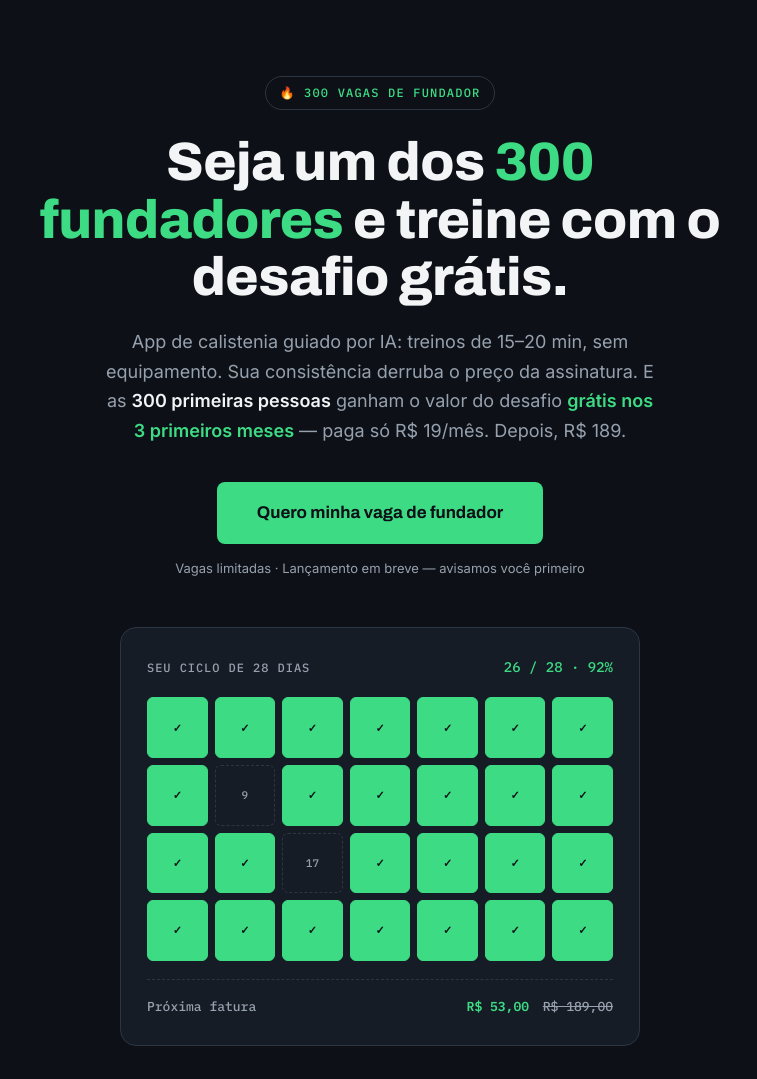
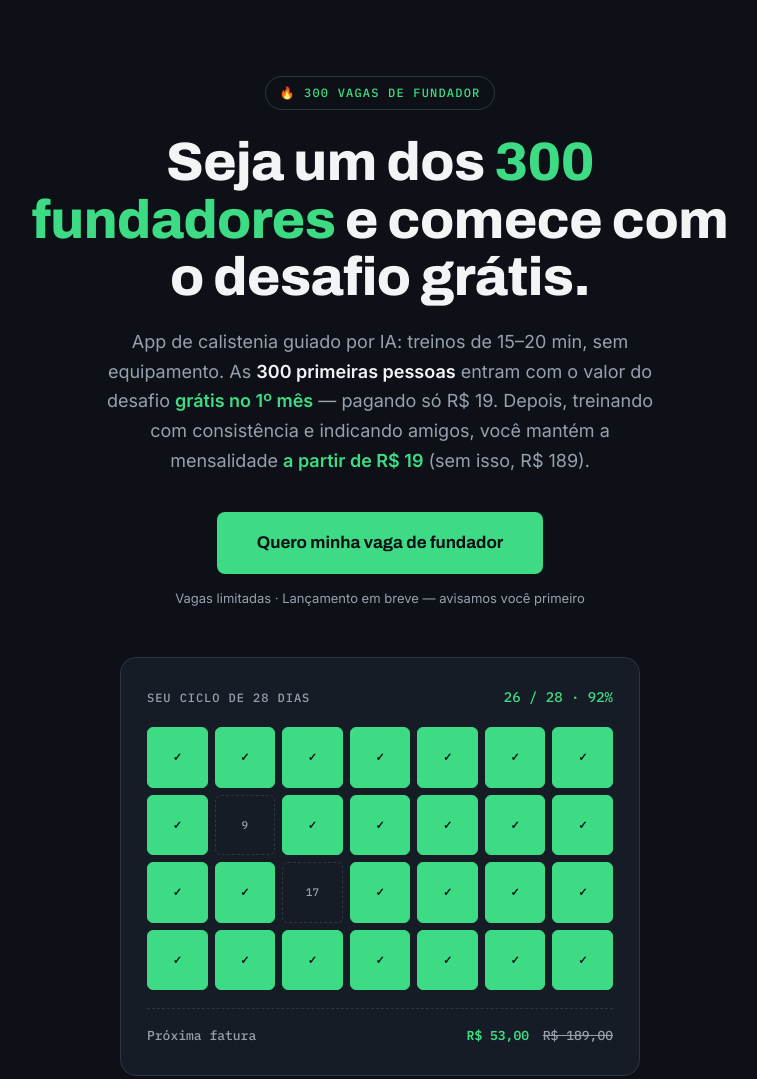
Before and after one commit to dieferson099-commits/vida-leve-landing, a plain HTML site: page index.html in a window 1280 px wide. Shown: the top 1079 px of the page, without its empty margins (260-1017 px from the left). Drawn offline with Linux system fonts and the light colour scheme.

Commit message:
Oferta de fundador: 1o mes com desafio gratis + copy honesta 'a partir de'

```diff
--- a/index.html
+++ b/index.html
@@ -479,8 +479,8 @@
   <section class="hero">
     <div class="wrap">
       <span class="eyebrow">🔥 300 vagas de fundador</span>
-      <h1 class="display">Seja um dos <em>300 fundadores</em> e treine com o desafio grátis.</h1>
-      <p class="sub">App de calistenia guiado por IA: treinos de 15–20 min, sem equipamento. Sua consistência derruba o preço da assinatura. E as <strong style="color:var(--paper)">300 primeiras pessoas</strong> ganham o valor do desafio <strong style="color:var(--green)">grátis nos 3 primeiros meses</strong> — paga só R$ 19/mês. Depois, R$ 189.</p>
+      <h1 class="display">Seja um dos <em>300 fundadores</em> e comece com o desafio grátis.</h1>
+      <p class="sub">App de calistenia guiado por IA: treinos de 15–20 min, sem equipamento. As <strong style="color:var(--paper)">300 primeiras pessoas</strong> entram com o valor do desafio <strong style="color:var(--green)">grátis no 1º mês</strong> — pagando só R$ 19. Depois, treinando com consistência e indicando amigos, você mantém a mensalidade <strong style="color:var(--green)">a partir de R$ 19</strong> (sem isso, R$ 189).</p>
       <a href="#lista" class="cta-btn">Quero minha vaga de fundador</a>
       <span class="cta-note">Vagas limitadas · Lançamento em breve — avisamos você primeiro</span>
 
@@ -617,6 +617,10 @@
         <p class="answer">Não. No cadastro, o app pergunta idade, peso e altura e monta uma progressão no seu nível, com travas de segurança — iniciantes começam de onde estão. O desconto premia consistência, não performance.</p>
       </details>
       <details>
+        <summary>Como funciona a vaga de fundador?</summary>
+        <p class="answer">As 300 primeiras pessoas entram com o valor do desafio grátis no 1º mês — pagando só a taxa de serviço de R$ 19. Nesse mês você já faz o desafio de 28 dias e pode convidar amigos. A partir do 2º mês você entra no jogo normal do desconto: quanto mais consistente for e mais amigos ativos indicar, menor sua fatura — podendo se manter a partir de R$ 19. Importante: esse valor é conquistado, não garantido.</p>
+      </details>
+      <details>
         <summary>Posso chegar a pagar zero?</summary>
         <p class="answer">O valor do desafio (R$ 170) pode zerar com desempenho + indicações. A taxa de serviço de R$ 19 é sempre cobrada — é ela que mantém a operação do app. Ou seja: sua mensalidade mínima é R$ 19.</p>
       </details>
@@ -641,7 +645,7 @@
 
   <section class="final" id="lista">
     <div class="wrap">
-      <h2 class="display">300 vagas. Desafio grátis nos 3 primeiros meses.</h2>
+      <h2 class="display">300 vagas. Comece com o desafio grátis.</h2>
       <p class="sub">Garanta sua vaga de fundador: entre na lista e seja avisado em primeira mão quando as inscrições abrirem — antes de esgotar.</p>
       <form id="waitlist-form" class="waitlist-form" novalidate>
         <input type="text" id="wl-name" placeholder="Seu nome" autocomplete="name" required>
```
